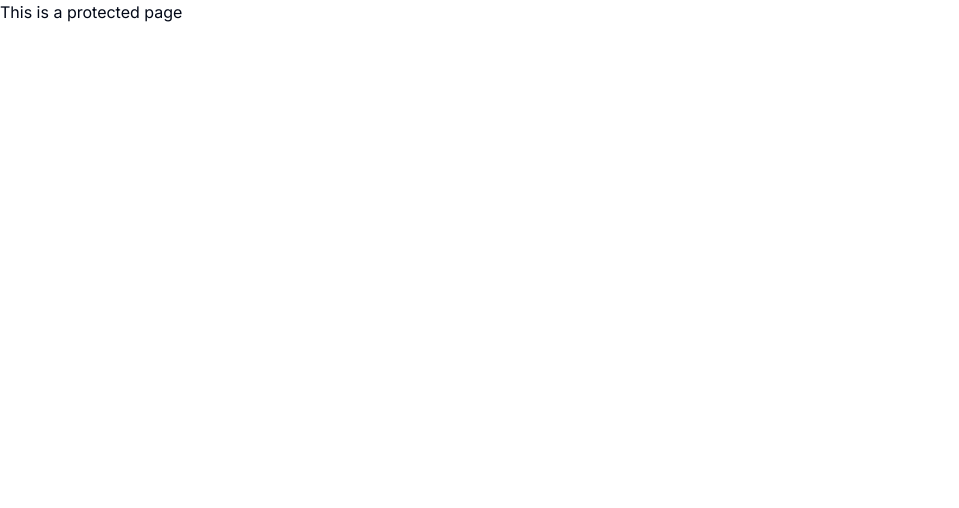
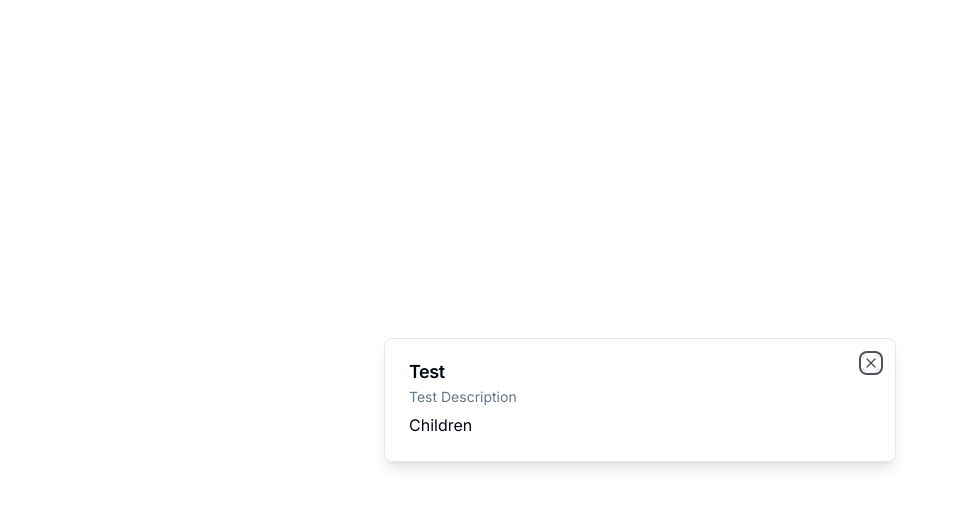
Before and after one commit to ashishthomas2202/fullstack-ecommerce-1, a Next.js app: page / in a window 1280 px wide. Shown: the top 508 px of the page, without its empty margins (0-959 px from the left). Built offline with nearby package versions, Linux system fonts and the light colour scheme.

Commit message:
created modal

```diff
--- a/app/(root)/page.jsx
+++ b/app/(root)/page.jsx
@@ -1,11 +1,21 @@
-// import { Button } from "@/components/ui/button";
+"use client";
+
+import Modal from "@/components/ui/modal";
 import { UserButton } from "@clerk/nextjs";
 
 export default function SetupPage() {
   return (
-    <div>
-      <UserButton afterSignOutUrl="/" />
-      <h1>This is a protected page</h1>
+    <div className="p-4">
+      <Modal
+        title="Test"
+        description="Test Description"
+        isOpen
+        onClose={() => {}}
+      >
+        <>Children</>
+        {/* <UserButton afterSignOutUrl="/" />
+        <h1>This is a protected page</h1> */}
+      </Modal>
     </div>
   );
 }
--- /dev/null
+++ b/components/ui/dialog.jsx
@@ -0,0 +1,93 @@
+"use client"
+
+import * as React from "react"
+import * as DialogPrimitive from "@radix-ui/react-dialog"
+import { X } from "lucide-react"
+
+import { cn } from "@/lib/utils"
+
+const Dialog = DialogPrimitive.Root
+
+const DialogTrigger = DialogPrimitive.Trigger
+
+const DialogPortal = DialogPrimitive.Portal
+
+const DialogOverlay = React.forwardRef(({ className, ...props }, ref) => (
+  <DialogPrimitive.Overlay
+    ref={ref}
+    className={cn(
+      "fixed inset-0 z-50 bg-background/80 backdrop-blur-sm data-[state=open]:animate-in data-[state=closed]:animate-out data-[state=closed]:fade-out-0 data-[state=open]:fade-in-0",
+      className
+    )}
+    {...props} />
+))
+DialogOverlay.displayName = DialogPrimitive.Overlay.displayName
+
+const DialogContent = React.forwardRef(({ className, children, ...props }, ref) => (
+  <DialogPortal>
+    <DialogOverlay />
+    <DialogPrimitive.Content
+      ref={ref}
+      className={cn(
+        "fixed left-[50%] top-[50%] z-50 grid w-full max-w-lg translate-x-[-50%] translate-y-[-50%] gap-4 border bg-background p-6 shadow-lg duration-200 data-[state=open]:animate-in data-[state=closed]:animate-out data-[state=closed]:fade-out-0 data-[state=open]:fade-in-0 data-[state=closed]:zoom-out-95 data-[state=open]:zoom-in-95 data-[state=closed]:slide-out-to-left-1/2 data-[state=closed]:slide-out-to-top-[48%] data-[state=open]:slide-in-from-left-1/2 data-[state=open]:slide-in-from-top-[48%] sm:rounded-lg md:w-full",
+        className
+      )}
+      {...props}>
+      {children}
+      <DialogPrimitive.Close
+        className="absolute right-4 top-4 rounded-sm opacity-70 ring-offset-background transition-opacity hover:opacity-100 focus:outline-none focus:ring-2 focus:ring-ring focus:ring-offset-2 disabled:pointer-events-none data-[state=open]:bg-accent data-[state=open]:text-muted-foreground">
+        <X className="h-4 w-4" />
+        <span className="sr-only">Close</span>
+      </DialogPrimitive.Close>
+    </DialogPrimitive.Content>
+  </DialogPortal>
+))
+DialogContent.displayName = DialogPrimitive.Content.displayName
+
+const DialogHeader = ({
+  className,
+  ...props
+}) => (
+  <div
+    className={cn("flex flex-col space-y-1.5 text-center sm:text-left", className)}
+    {...props} />
+)
+DialogHeader.displayName = "DialogHeader"
+
+const DialogFooter = ({
+  className,
+  ...props
+}) => (
+  <div
+    className={cn("flex flex-col-reverse sm:flex-row sm:justify-end sm:space-x-2", className)}
+    {...props} />
+)
+DialogFooter.displayName = "DialogFooter"
+
+const DialogTitle = React.forwardRef(({ className, ...props }, ref) => (
+  <DialogPrimitive.Title
+    ref={ref}
+    className={cn("text-lg font-semibold leading-none tracking-tight", className)}
+    {...props} />
+))
+DialogTitle.displayName = DialogPrimitive.Title.displayName
+
+const DialogDescription = React.forwardRef(({ className, ...props }, ref) => (
+  <DialogPrimitive.Description
+    ref={ref}
+    className={cn("text-sm text-muted-foreground", className)}
+    {...props} />
+))
+DialogDescription.displayName = DialogPrimitive.Description.displayName
+
+export {
+  Dialog,
+  DialogPortal,
+  DialogOverlay,
+  DialogTrigger,
+  DialogContent,
+  DialogHeader,
+  DialogFooter,
+  DialogTitle,
+  DialogDescription,
+}
--- /dev/null
+++ b/components/ui/modal.jsx
@@ -0,0 +1,35 @@
+"use client";
+
+import {
+  Dialog,
+  DialogContent,
+  DialogDescription,
+  DialogHeader,
+  DialogTitle,
+} from "@/components/ui/dialog";
+
+export default function Modal({
+  title,
+  description,
+  isOpen,
+  onClose = () => null,
+  children,
+}) {
+  const onChange = (open) => {
+    if (!open) {
+      onClose();
+    }
+  };
+
+  return (
+    <Dialog open={isOpen} onOpenChange={onChange}>
+      <DialogContent>
+        <DialogHeader>
+          <DialogTitle>{title}</DialogTitle>
+          <DialogDescription>{description}</DialogDescription>
+          <div>{children}</div>
+        </DialogHeader>
+      </DialogContent>
+    </Dialog>
+  );
+}
--- a/package.json
+++ b/package.json
@@ -10,6 +10,7 @@
   },
   "dependencies": {
     "@clerk/nextjs": "^4.25.3",
+    "@radix-ui/react-dialog": "^1.0.5",
     "@radix-ui/react-slot": "^1.0.2",
     "class-variance-authority": "^0.7.0",
     "clsx": "^2.0.0",
```
Also changed, not shown: 1 other file (tests, documents, lock files or other folders).
